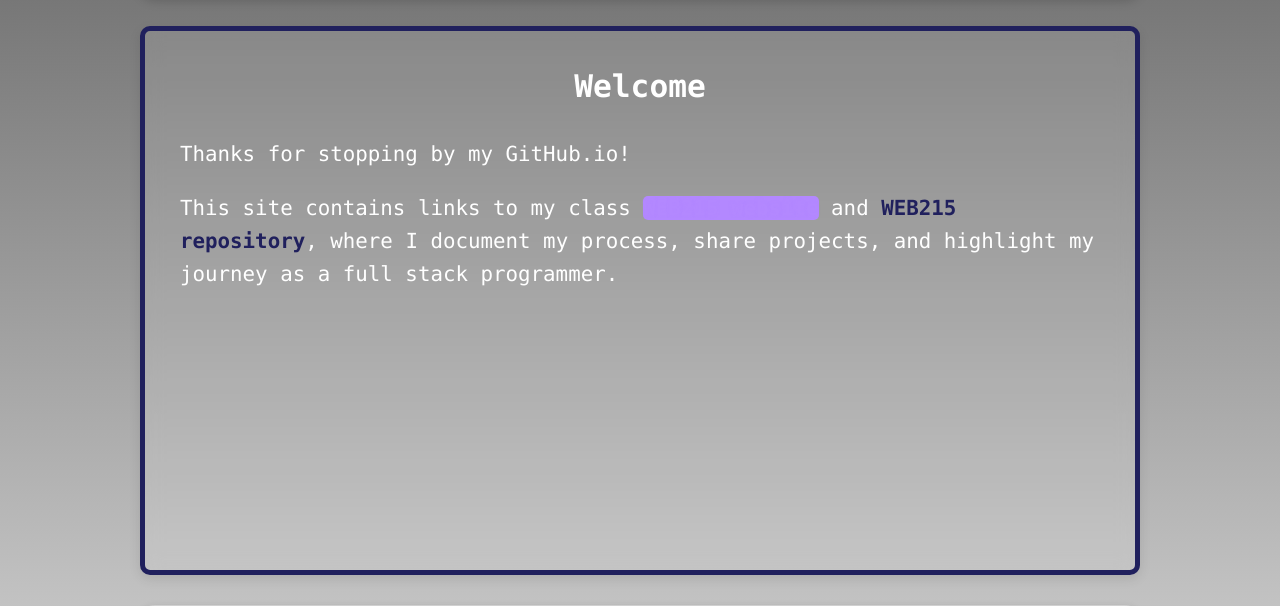
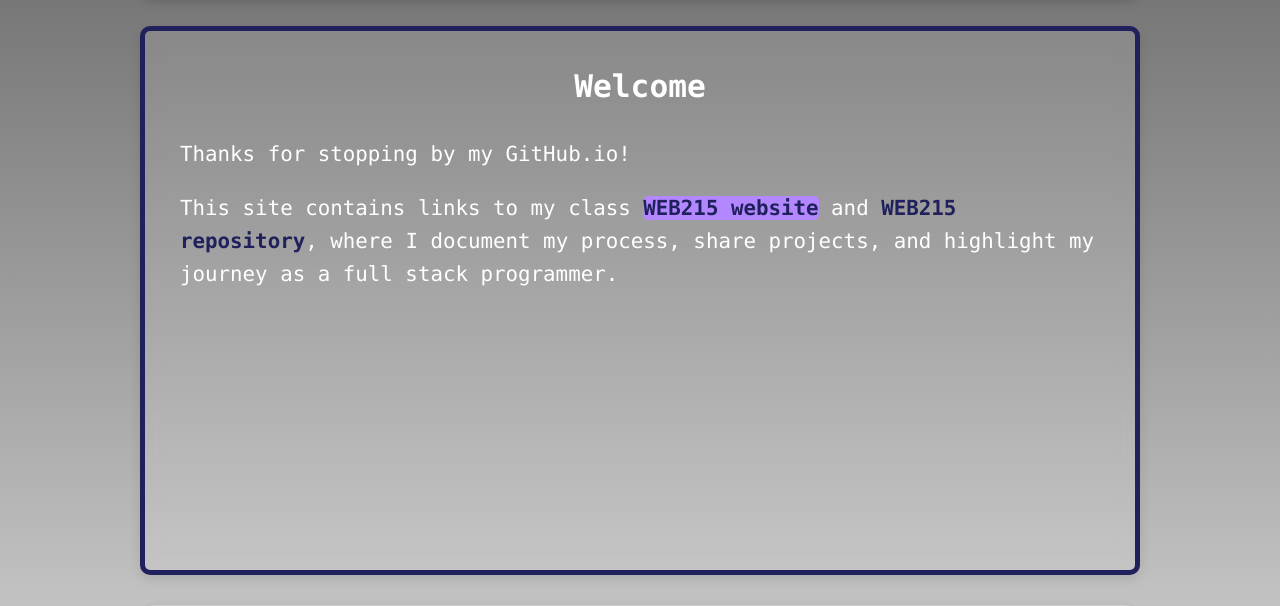
Before and after one commit to KenLWabibi/KenLWabibi.github.io, a PHP site: page / in a window 1280 px wide, with the pointer over the restyled element. Shown: the part 139-745 px from the top of the page. Run offline with PHP 8.4, Linux system fonts and the light colour scheme.

Commit message:
Update github.css
made another update to my links

```diff
--- a/styles/github.css
+++ b/styles/github.css
@@ -110,10 +110,6 @@ a:hover {
     background-color: #B388FF;
     border-radius: 5px;
 }
-p a:hover {
-    color: #B388FF;
-    text-shadow: 0 0 3px rgba(179, 136, 255, 0.5);
-}
 main p a {
     color: #20205D;
 }
```
